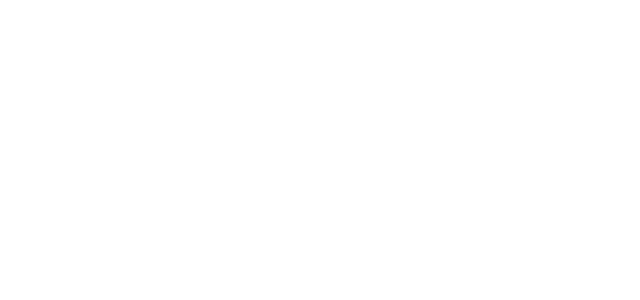
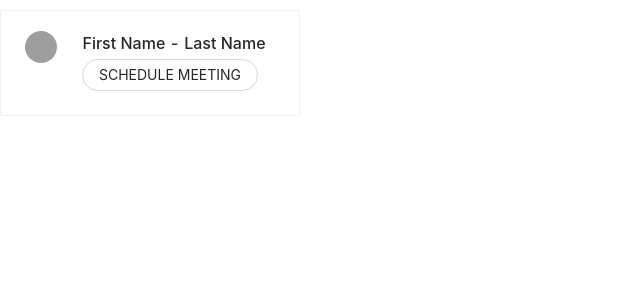
Before and after one commit to bedelicious-real/tindee, a React (Create React App) app in the folder frontend/: page /messages in a window 1280 px wide. Before the commit this address had no page. Shown: the top 300 px of the page, without its empty margins (0-640 px from the left). Built offline with nearby package versions, Linux system fonts and the light colour scheme; grey boxes are pictures that could not be loaded.

Commit message:
tested json send done

```diff
--- a/frontend/src/App.js
+++ b/frontend/src/App.js
@@ -1,6 +1,6 @@
-import logo from './logo.svg';
 import './App.css';
 import Login from './pages/Login/Login';
+import Messages from './pages/Messages/Messages';
 import EditProfile from './pages/EditProfile/EditProfile';
 import {
   BrowserRouter,
@@ -16,6 +16,7 @@ function App() {
           <Routes>
             <Route path="/login" element={<Login/>} />
             <Route path="/editprofile" element={<EditProfile/>} />
+            <Route path="/messages" element={<Messages/>} />
           </Routes>
         </BrowserRouter>
     </div>
--- /dev/null
+++ b/frontend/src/components/Message/Message.js
@@ -0,0 +1,25 @@
+import 'antd/dist/antd.css'
+import { Button } from 'antd';
+import React from 'react';
+import "./Message.css";
+import { Card, Avatar } from 'antd';
+
+const { Meta } = Card;
+
+export default function Message() {
+    return (
+        <div className="">
+            <Card style={{ width: 300, marginTop: 10 }}>
+                <Meta
+                    avatar={<Avatar src="https://joeschmoe.io/api/v1/random" />}
+                    title="First Name - Last Name"
+                />
+                <Button style={{ marginLeft: 40 }} shape="round" size="medium">
+                    SCHEDULE MEETING
+                </Button>
+
+
+            </Card>
+        </div>
+    );
+}
--- a/frontend/src/components/UserProfile/MentorProfile.js
+++ b/frontend/src/components/UserProfile/MentorProfile.js
@@ -18,9 +18,19 @@ const formItemLayout = {
 };
 
 
-const onFinish = (values) => {
-    console.log('Received values of form: ', values);
-    console.log(JSON.stringify(values));
+const onFinish = (form) => {
+    console.log('Received values of form: ', form);
+    fetch(`http://172.20.16.58:5000/profile/`, {
+      method: 'POST',
+      headers: {
+        'Content-Type': 'application/json'
+      },
+      body: JSON.stringify(form),
+
+    })
+    .then(res => {
+      console.log(JSON.stringify(`${res.message}, status: ${res.status}`));
+    })
 };
 
 
@@ -74,7 +84,7 @@ class MentorProfile extends Component {
     const formData = new FormData();
     formData.append("file", file);
     console.log('Received values of form: ', file);
-    fetch(`https://localhost:3000/api/image`, {
+    fetch(`http://172.20.16.58:5000/profile/avatar`, {
       method: 'POST',
       headers: {
         'Content-Type': 'multipart/form-data'
--- /dev/null
+++ b/frontend/src/pages/Messages/Messages.js
@@ -0,0 +1,10 @@
+import { matchRoutes } from 'react-router-dom'
+import Message from '../../components/Message/Message'
+
+export default function Messages() {
+    return (
+        <>
+            <Message/>
+        </>
+    )
+}
```
Also changed, not shown: frontend/src/components/Message/Message.css (added).
